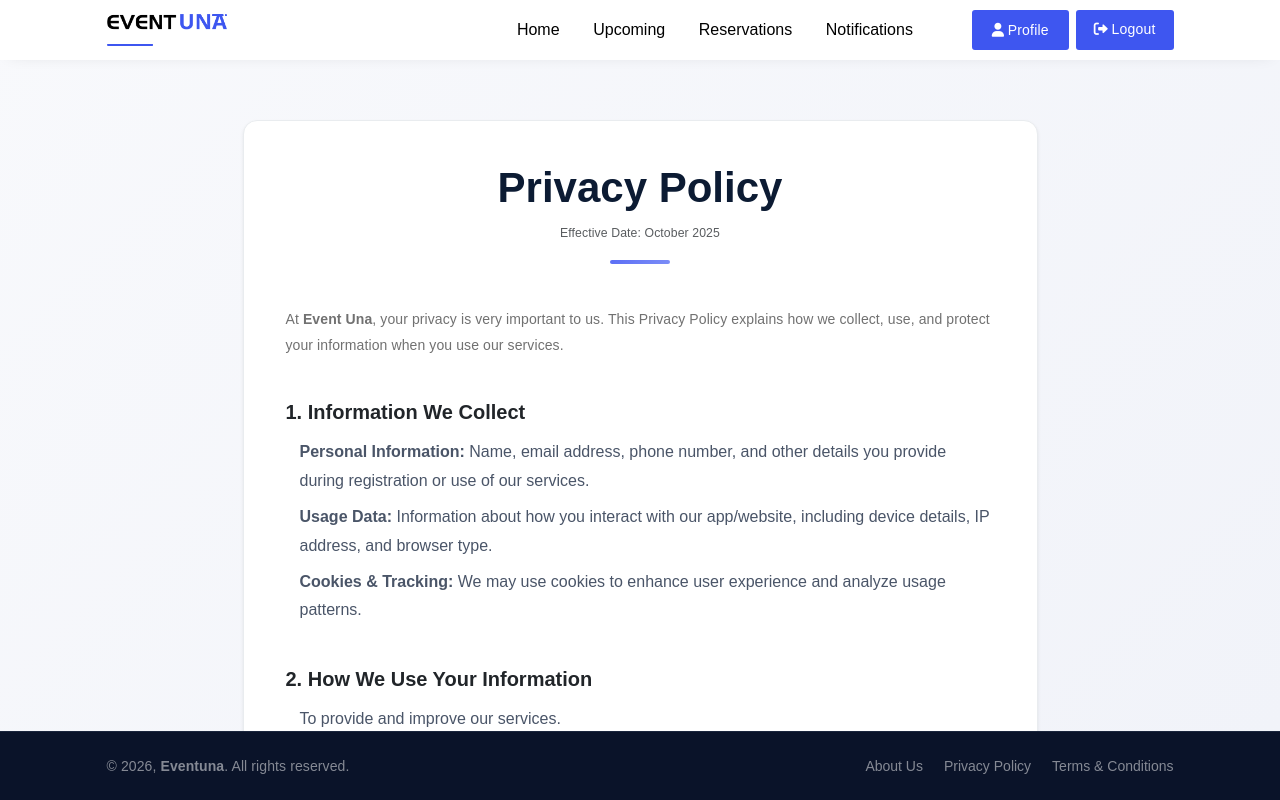
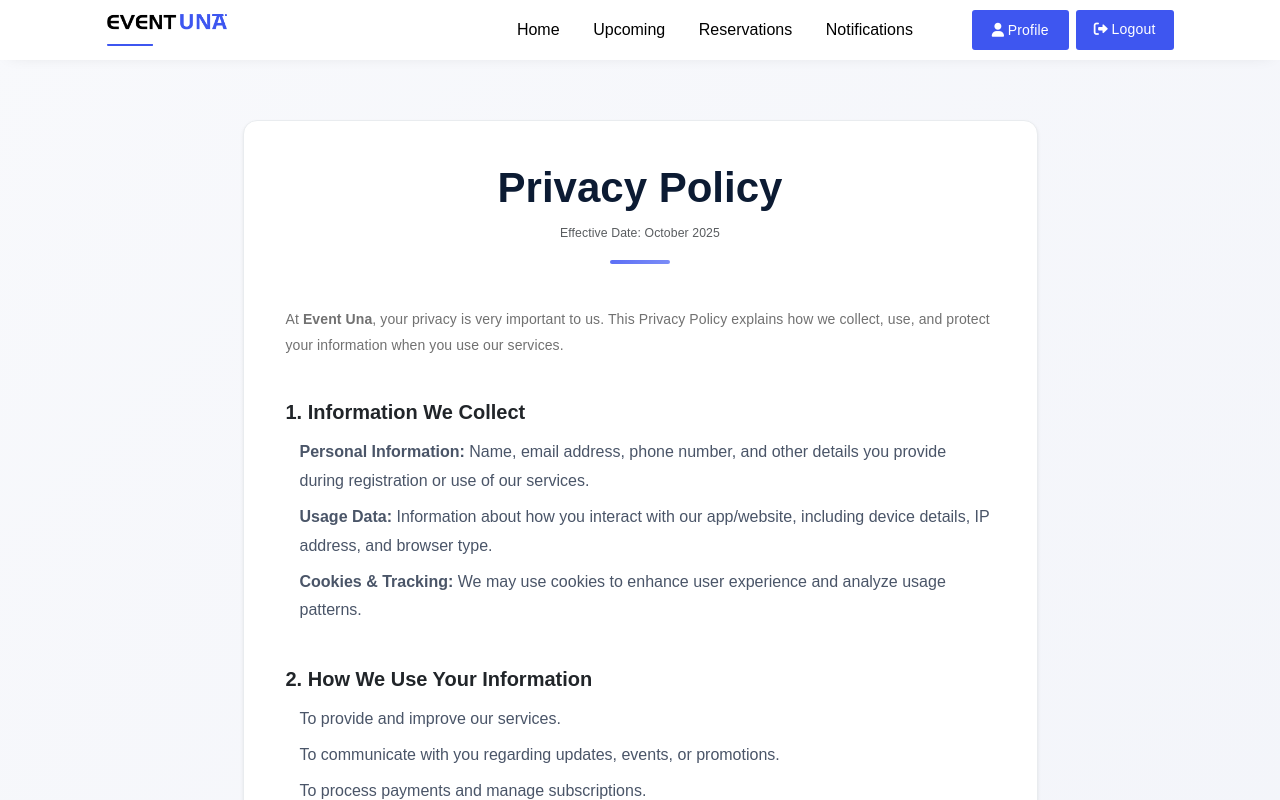
Before and after one commit to Prakash6263/eventvendor, a Next.js app: page /privacy in a window 1280 px wide. Shown: the top 800 px of the page. Built offline with nearby package versions, Linux system fonts and the light colour scheme; no server answers; sample sign-in values are in the browser's storage.

Commit message:
Fix layout container heights to resolve footer overlap issue on terms/privacy/about pages

```diff
--- a/app/about/page.js
+++ b/app/about/page.js
@@ -8,9 +8,8 @@ export default function AboutPage() {
     <>
       <Header />
       <div
-        className="bg-light"
+        className="bg-light flex-grow-1"
         style={{
-          minHeight: "calc(100vh - 90px)",
           paddingTop: "120px",
           paddingBottom: "80px",
           background: "linear-gradient(135deg, #f8f9fc 0%, #f1f3f9 100%)"
--- a/app/layout.js
+++ b/app/layout.js
@@ -9,7 +9,7 @@ export const metadata = {
 
 export default function RootLayout({ children }) {
   return (
-    <html lang="en" className="h-100">
+    <html lang="en" className="min-vh-100">
       <head>
         <link rel="icon" type="image/png" href="/images/fav.png" />
         <link href="https://fonts.googleapis.com/css2?family=Roboto:ital,wght@0,300;0,400;0,500;0,700;0,900;1,100;1,300;1,400;1,500;1,700;1,900&display=swap" rel="stylesheet" />
@@ -24,7 +24,7 @@ export default function RootLayout({ children }) {
         <link href="/vendor/bootstrap/css/bootstrap.min.css" rel="stylesheet" />
         <link href="/vendor/bootstrap-select/dist/css/bootstrap-select.min.css" rel="stylesheet" />
       </head>
-      <body className="d-flex flex-column h-100">
+      <body className="d-flex flex-column min-vh-100">
         <MerchantAuthProvider>{children}</MerchantAuthProvider>
         <Script src="/js/jquery.min.js" strategy="beforeInteractive" />
         <Script src="/vendor/bootstrap/js/bootstrap.bundle.min.js" strategy="afterInteractive" />
--- a/app/privacy/page.js
+++ b/app/privacy/page.js
@@ -8,9 +8,8 @@ export default function PrivacyPage() {
     <>
       <Header />
       <div
-        className="bg-light"
+        className="bg-light flex-grow-1"
         style={{
-          minHeight: "calc(100vh - 90px)",
           paddingTop: "120px",
           paddingBottom: "80px",
           background: "linear-gradient(135deg, #f8f9fc 0%, #f1f3f9 100%)"
--- a/app/terms/page.js
+++ b/app/terms/page.js
@@ -8,9 +8,8 @@ export default function TermsPage() {
     <>
       <Header />
       <div
-        className="bg-light"
+        className="bg-light flex-grow-1"
         style={{
-          minHeight: "calc(100vh - 90px)",
           paddingTop: "120px",
           paddingBottom: "80px",
           background: "linear-gradient(135deg, #f8f9fc 0%, #f1f3f9 100%)"
```
